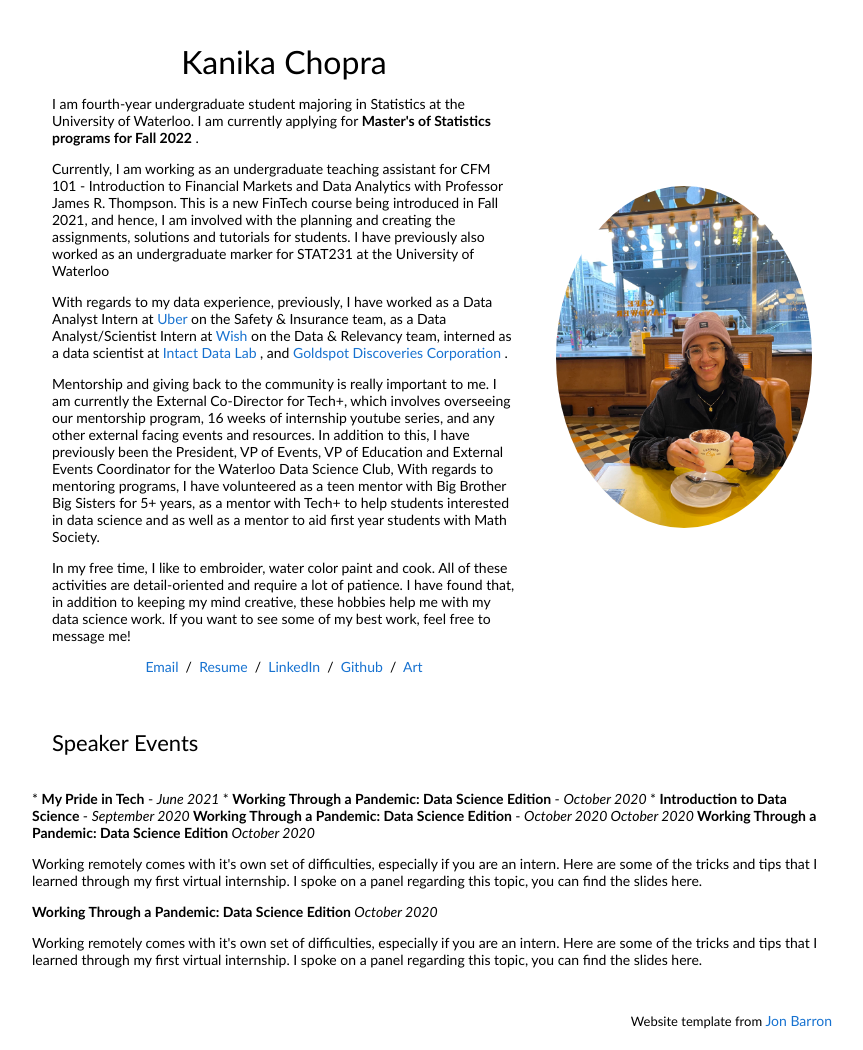
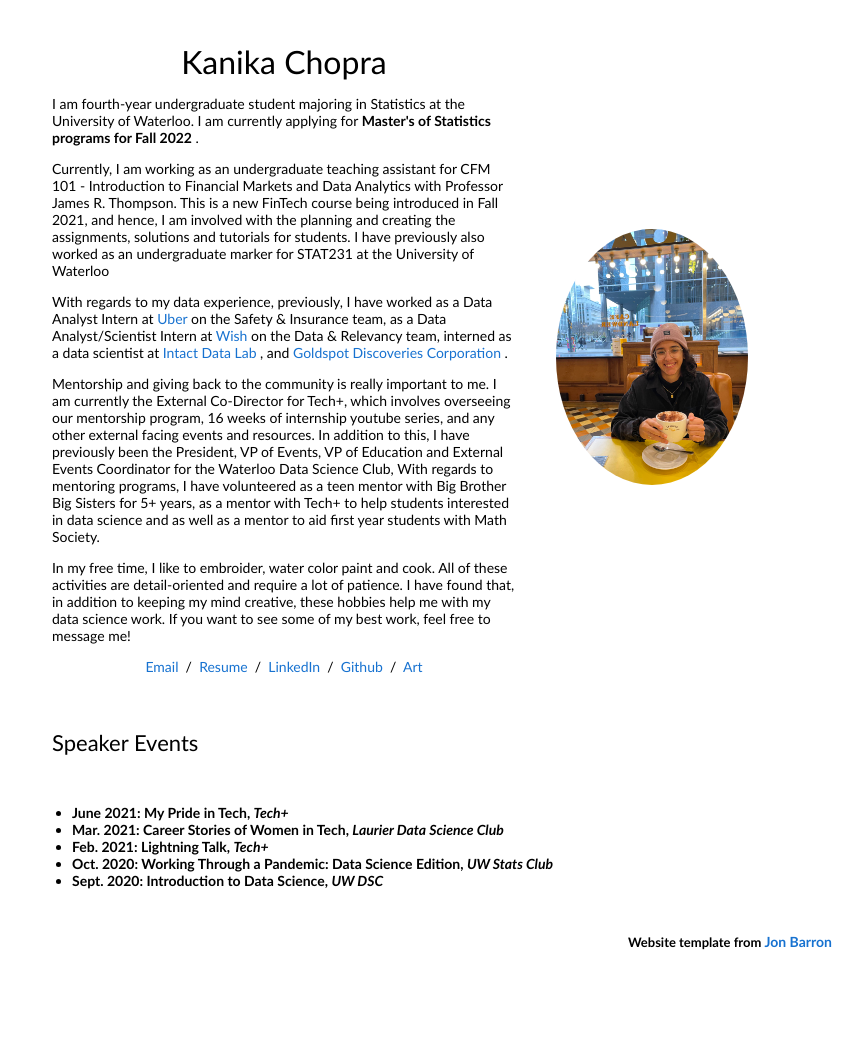
Before and after one commit to kanikadchopra/kanikadchopra.github.io, a Jekyll site: the page built from index.html, in a window 1280 px wide. Shown: the whole page, without its empty margins (208-1071 px from the left). Built offline with Jekyll 4.4.1, drawn with Linux system fonts in a browser that asks for light colours; after the commit the page ends 971 px from its top, so only the background shows below that.

Commit message:
Update index.html

```diff
--- a/index.html
+++ b/index.html
@@ -52,7 +52,7 @@ title: Kanika Chopra
               </p>
             </td>
             <td style="padding:2.5%;width:40%;max-width:40%">
-              <a href="images/IMG_3146.jpg"><img style="border-radius: 50%;width:100%;max-width:100%" alt="Me at a Coffee Shop" src="images/IMG_3146.jpg" class="hoverZoomLink"></a>
+              <a href="images/IMG_3146.jpg"><img style="border-radius: 50%;width:75%;max-width:75%" alt="Me at a Coffee Shop" src="images/IMG_3146.jpg" class="hoverZoomLink"></a>
             </td>
           </tr>
         </tbody></table>
@@ -166,26 +166,16 @@ title: Kanika Chopra
           </tr>
         </tbody></table>
 
-        * <b> My Pride in Tech </b> - <i> June 2021 </i>
-        * <b> Working Through a Pandemic: Data Science Edition </b> - <i> October 2020 </i>
-        * <b> Introduction to Data Science </b> - <i> September 2020 </i>
+        <ul>
+          <li> <b> June 2021: My Pride in Tech, <i> Tech+ </i> </li>
+          <li> <b> Mar. 2021: Career Stories of Women in Tech, <i> Laurier Data Science Club </i> </li>
+          <li> <b> Feb. 2021: Lightning Talk, <i> Tech+ </i> </li>
+          <li> <b> Oct. 2020: Working Through a Pandemic: Data Science Edition, <i> UW Stats Club </i>  </li>
+          <li> <b> Sept. 2020: Introduction to Data Science, <i> UW DSC </i>  </li>
+        </ul>
 
 
-        <papertitle> Working Through a Pandemic: Data Science Edition </papertitle> - <i> October 2020 </i>
 
-        <i> October 2020 </i>
-
-        <papertitle> Working Through a Pandemic: Data Science Edition </papertitle>
-        <i> October 2020 </i>
-        <p> Working remotely comes with it's own set of difficulties, especially if you are an intern.
-          Here are some of the tricks and tips that I learned through my first virtual internship.
-          I spoke on a panel regarding this topic, you can find the slides here. </p>
-
-        <papertitle> Working Through a Pandemic: Data Science Edition </papertitle>
-        <i> October 2020 </i>
-        <p> Working remotely comes with it's own set of difficulties, especially if you are an intern.
-          Here are some of the tricks and tips that I learned through my first virtual internship.
-          I spoke on a panel regarding this topic, you can find the slides here. </p>
  <!--
         <table style="width:100%;border:0px;border-spacing:0px;border-collapse:separate;margin-right:auto;margin-left:auto;"><tbody>
           <tr onmouseout="nlt_stop()" onmouseover="nlt_start()">
```
